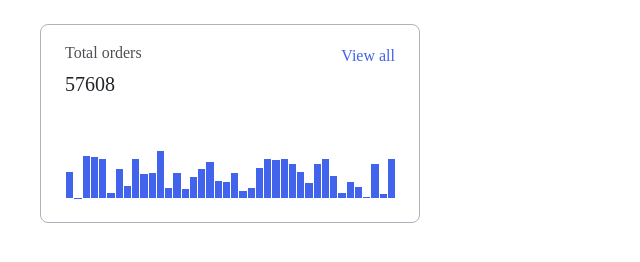
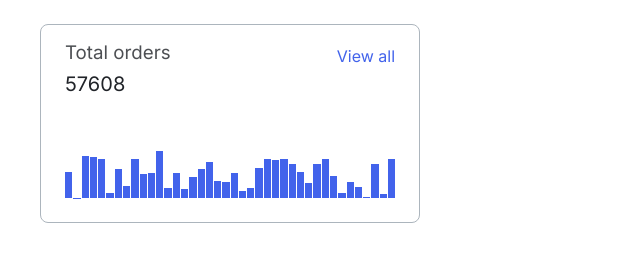
Before and after one commit to js-tasks-ru/htmlcss-20230411_alexandr-baranchugov, a website: page 04-lection2/01-histogram/index.html in a window 1280 px wide. Shown: the full height of the page, 0-640 px from the left. Drawn offline with nearby package versions, Linux system fonts and the light colour scheme.

Commit message:
Fix: Skeleton, histogram styles [ref: task-4]

```diff
--- a/04-lection2/01-histogram/histogram.css
+++ b/04-lection2/01-histogram/histogram.css
@@ -1,15 +1,22 @@
 .histogram {
-    --padding-sides: 24px;
-
     border: 1px solid var(--grey-3);
     border-radius: 8px;
     display: flex;
-    justify-content: space-between;
+    justify-content: flex-start;
     flex-direction: column;
+    gap: 6px;
     height: 157px;
-    padding: 16px var(--padding-sides) var(--padding-sides) ;
+    padding: 16px 24px 24px;
     position: relative;
 }
+
+.histogram__header {
+    align-items: flex-start;
+    display: flex;
+    height: 24px;
+    justify-content: space-between;
+}
+
 .histogram__title {
     font-weight: 400;
     margin: 0 0 6px;
@@ -23,10 +30,9 @@
 
 .histogram__link {
     color: var(--primary);
-    position: absolute;
-    right: var(--padding-sides);
+    position: relative;
     text-decoration: none;
-    top: 19px;
+    top: 3px;
 }
 
 .histogram__columns {
@@ -34,6 +40,7 @@
     display: flex;
     gap: 1px;
     height: 50px;
+    margin-top: auto;
 }
 
 .histogram__column {
--- a/04-lection2/01-histogram/index.html
+++ b/04-lection2/01-histogram/index.html
@@ -18,13 +18,12 @@
   <div class="histogram">
     <div class="histogram__header">
       <h3 class="histogram__title">Total orders</h3>
-      <div class="histogram__counter">000000</div>
+      <a href="#" class="histogram__link">View all</a>
     </div>
+    <div class="histogram__counter">000000</div>
+
     <div class="histogram__columns">
-      <div class="histogram__columns"></div>
     </div>
-
-    <a href="#" class="histogram__link">View all</a>
   </div>
 </div>
 
--- a/04-lection2/02-skeleton/skeleton.css
+++ b/04-lection2/02-skeleton/skeleton.css
@@ -5,7 +5,7 @@
     display: flex;
     flex-direction: column;
     gap: 24px;
-    padding: 24px;
+    padding: 24px 24px 32px;
 }
 
 .skeleton__header {
--- a/assets/css/colors.css
+++ /dev/null
@@ -1,22 +0,0 @@
-:root {
-    --white: #ffffff;
-    --black: #212429;
-    --pink: #F784AD;
-    --purple: #7048E8;
-    --purple_dark: #5028C6;
-    --blue: #4263EB;
-    --blue_dark: #2342C0;
-    --red: #F03D3E;
-    --grey-1: #F8F9FA;
-    --grey-2: #DDE2E5;
-    --grey-3: #ACB5BD;
-    --grey-4: #495057;
-
-    --error: var(--red);
-    --success: var(--blue);
-
-    --primary: var(--blue);
-    --primary_dark: var(--blue_dark);
-    --secondary: var(--purple);
-    --secondary_dark: var(--purple_dark);
-}
--- a/assets/css/main.css
+++ b/assets/css/main.css
@@ -1,8 +1,33 @@
 @import "../../node_modules/normalize.css/normalize.css";
 @import '../fonts/fonts.css';
-@import "./colors.css";
 
-* {
+:root {
+    --white: #ffffff;
+    --black: #212429;
+    --pink: #F784AD;
+    --purple: #7048E8;
+    --purple_dark: #5028C6;
+    --blue: #4263EB;
+    --blue_dark: #2342C0;
+    --red: #F03D3E;
+    --grey-1: #F8F9FA;
+    --grey-2: #DDE2E5;
+    --grey-3: #ACB5BD;
+    --grey-4: #495057;
+
+    --error: var(--red);
+    --success: var(--blue);
+
+    --primary: var(--blue);
+    --primary_dark: var(--blue_dark);
+    --secondary: var(--purple);
+    --secondary_dark: var(--purple_dark);
+
+    --font-roboto: 'Roboto', sans-serif;
+    --font-inter: 'Inter', var(--font-roboto);
+}
+
+body {
     color: var(--black);
     font-family: var(--font-inter);
     font-size: 16px;
--- a/assets/fonts/fonts.css
+++ b/assets/fonts/fonts.css
@@ -2,6 +2,6 @@
 @import url('https://fonts.googleapis.com/css2?family=Inter:ital,wght@0,100;0,300;0,400;0,500;0,700;0,900;1,100;1,300;1,400;1,500;1,700;1,900&display=swap');
 
 :root {
-    --font-roboto: 'Roboto', sans-serif
+    --font-roboto: 'Roboto', sans-serif;
     --font-inter: 'Inter', var(--font-roboto);
 }
```
